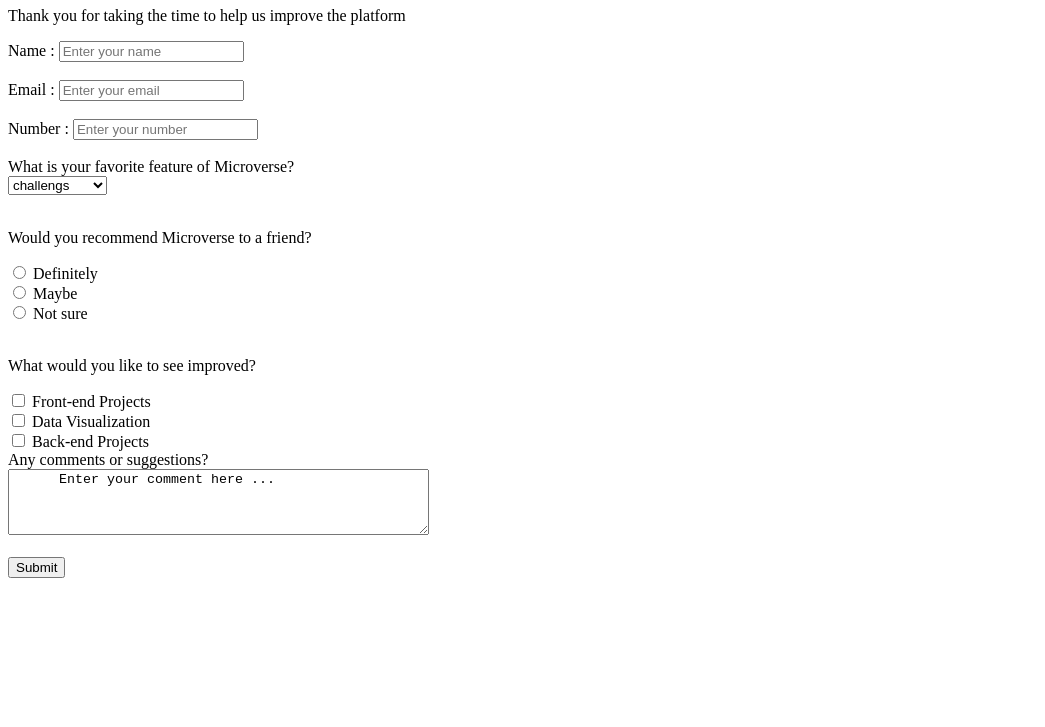
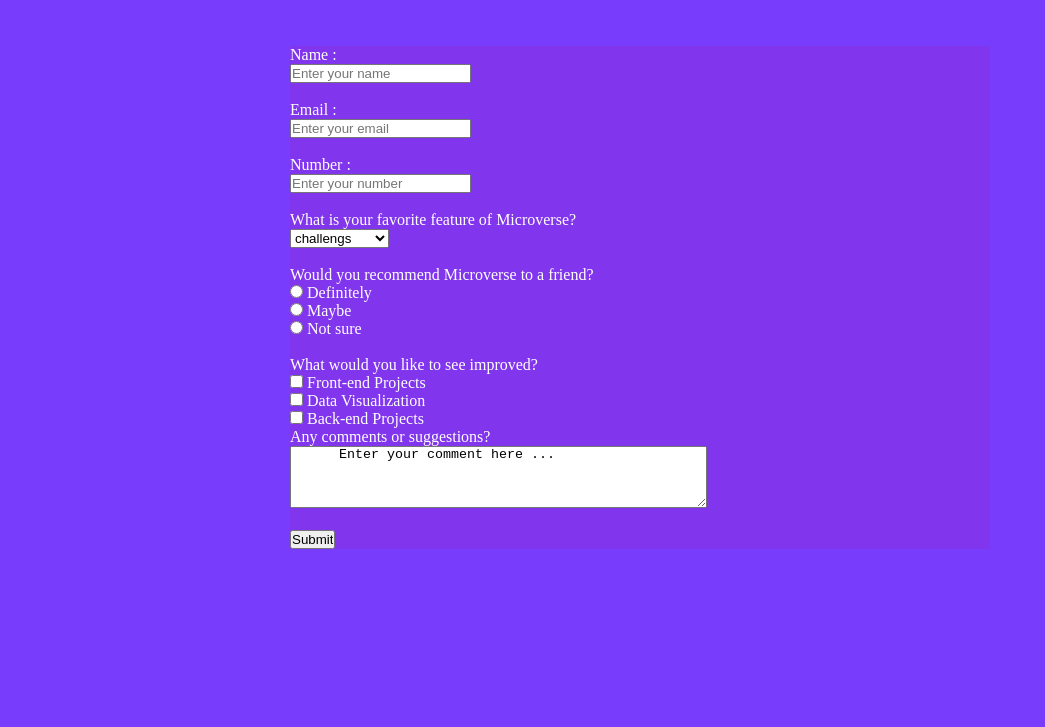
Before and after one commit to hamid-murambiwa/Survey-form, a plain HTML site: page index.html in a window 1280 px wide. Shown: the part 73-800 px from the top of the page, without its empty margins (0-1045 px from the left). Drawn offline with Linux system fonts and the light colour scheme.

Commit message:
third commit

```diff
--- a/index.html
+++ b/index.html
@@ -4,6 +4,7 @@
     <meta charset="UTF-8">
     <meta http-equiv="X-UA-Compatible" content="IE=edge">
     <meta name="viewport" content="width=device-width, initial-scale=1.0">
+    <link rel="stylesheet" href="style.css">
     <title>Survey Form</title>
 </head>
 <body>
@@ -12,16 +13,19 @@
  <form id="survey-form">
   <div>
     <label id="name-label" >Name : </label>
+    <br>
   <input type="text" id="name" placeholder="Enter your name" required>
  </div>
  <br>
  <div>
      <label id="email-label" >Email : </label >
+      <br>
    <input type="email" id="email" placeholder="Enter your email" required>
   </div>
   <br>
   <div>
     <label id="number-label" >Number : </label>
+    <br>
    <input type="text" id="number" placeholder="Enter your number" required min="5" max="13">
   </div>
   <br>
--- /dev/null
+++ b/style.css
@@ -0,0 +1,24 @@
+* {
+    box-sizing: border-box;
+    margin: 0;
+    padding: 0;
+  }
+
+body {
+    color: white;
+     display:flex;
+     flex-direction: column;
+     align-items: center;
+
+ }
+
+html {
+  background-image: url("original.jpeg");
+}
+
+#survey-form {
+    width: 60%;
+    max-width: 700px;
+    margin-top: 5%;
+    background-color: rgba(138, 46, 224, 0.5);
+}
```
Also changed, not shown: original.jpeg (added).
